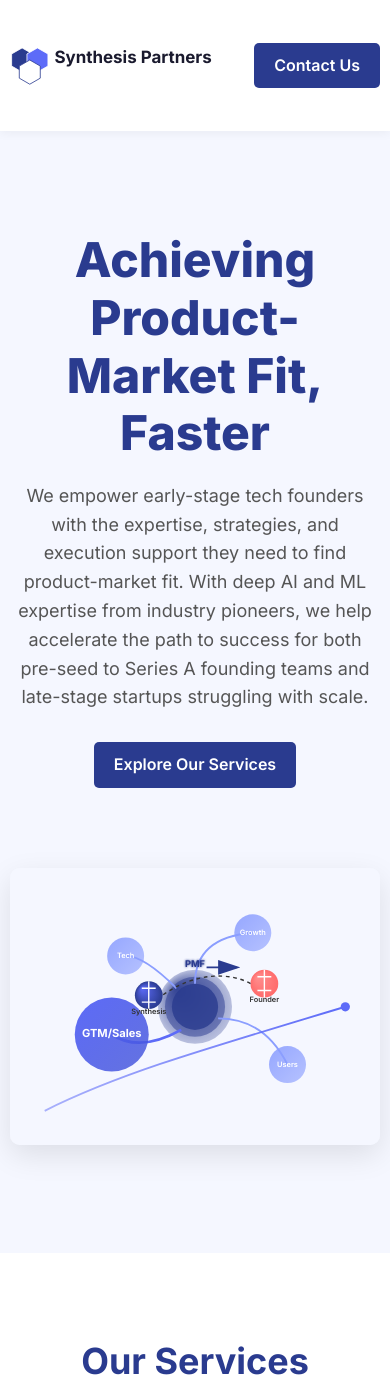
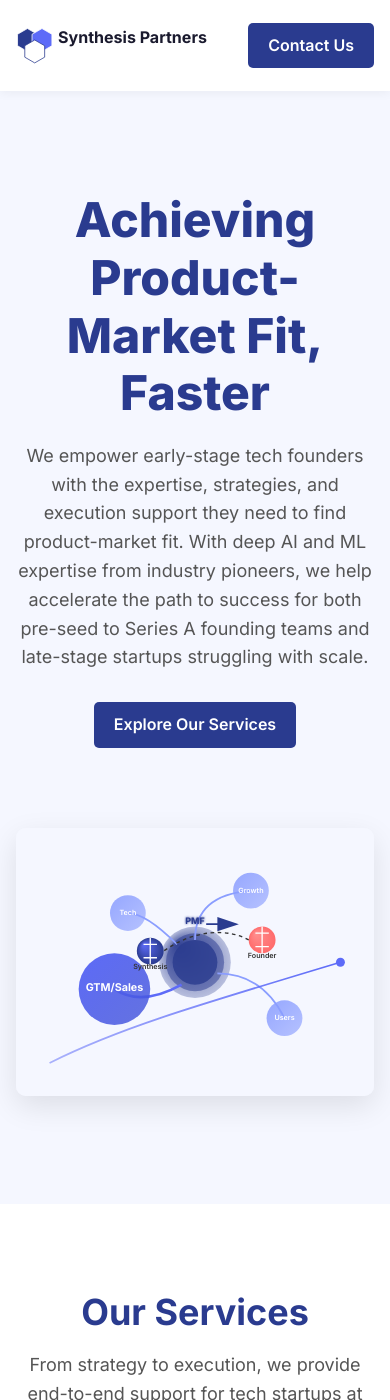
Before and after one commit to vpodk/SynthesisPartners, a Jekyll site: the page built from README.md, in a window 390 px wide and 1400 px high. Built offline with Jekyll 4.4.1, drawn with Linux system fonts in a browser that asks for light colours; our own code applies the rules of GitHub Pages for plain Markdown files.

Commit message:
Update header

```diff
--- a/_includes/header.html
+++ b/_includes/header.html
@@ -11,7 +11,7 @@
             <polygon points="19,60 45,45 45,15 19,0 -7,15 -7,45" fill="white" stroke="#2A3B8F" stroke-width="2" />
 
             <!-- Company name -->
-            <text x="80" y="8" font-family="Inter, sans-serif" font-size="42" font-weight="700" fill="#1A1A2E">
+            <text x="80" y="9" font-family="Inter, sans-serif" font-size="42" font-weight="700" fill="#1A1A2E">
               Synthesis Partners
             </text>
           </g>
--- a/assets/main.css
+++ b/assets/main.css
@@ -11,6 +11,13 @@
   padding: 0;
   box-sizing: border-box;
   font-family: "Inter", sans-serif;
+}
+
+html,
+body {
+  height: 100%;
+  width: 100%;
+  scroll-behavior: smooth;
 }
 
 body {
@@ -417,8 +424,11 @@ footer {
 }
 
 @media (max-width: 768px) {
+  header {
+    padding: 0;
+  }
   .container {
-    padding: 0 10px;
+    padding: 0 16px;
   }
 
   .header-content {
```
